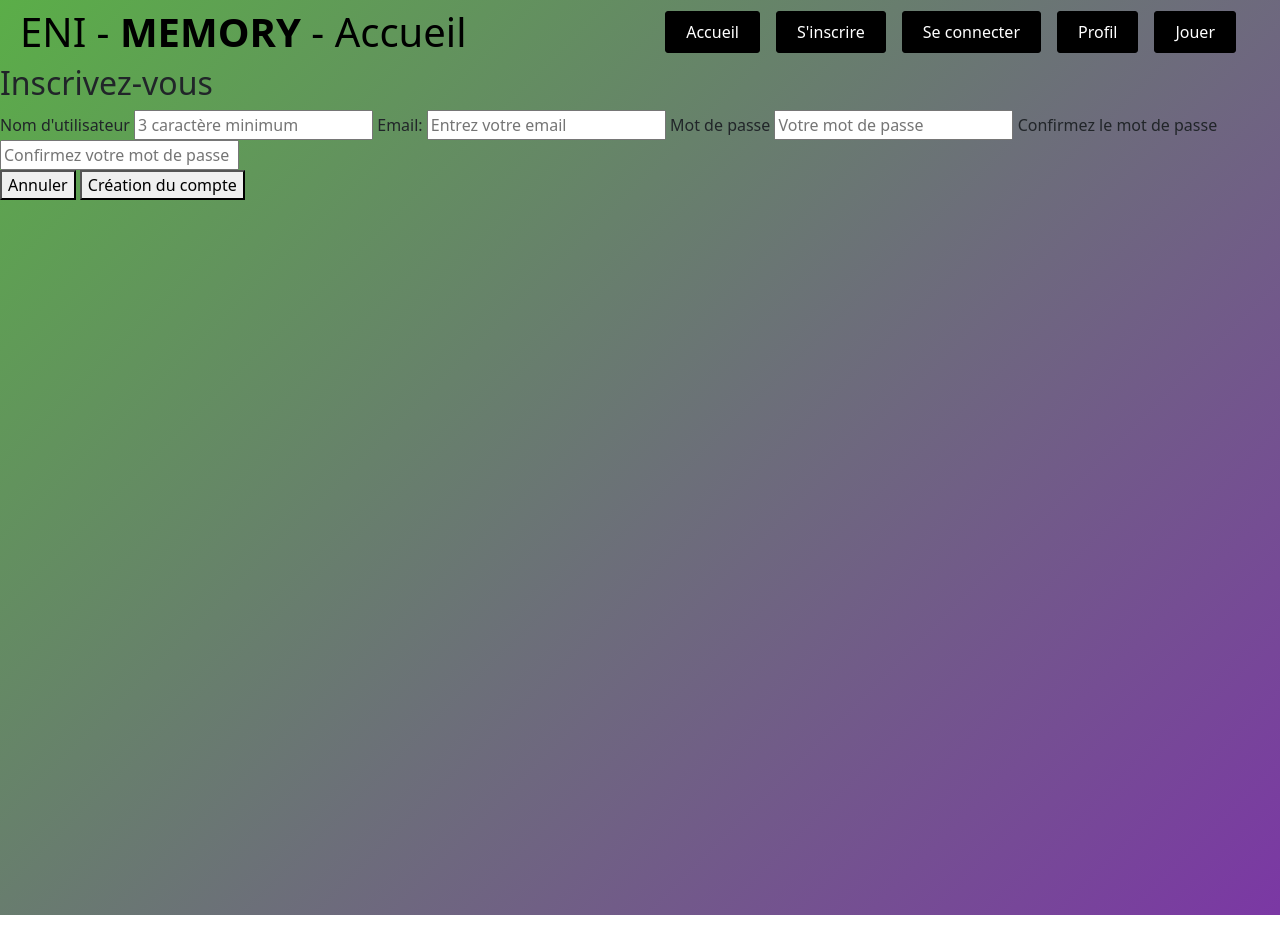
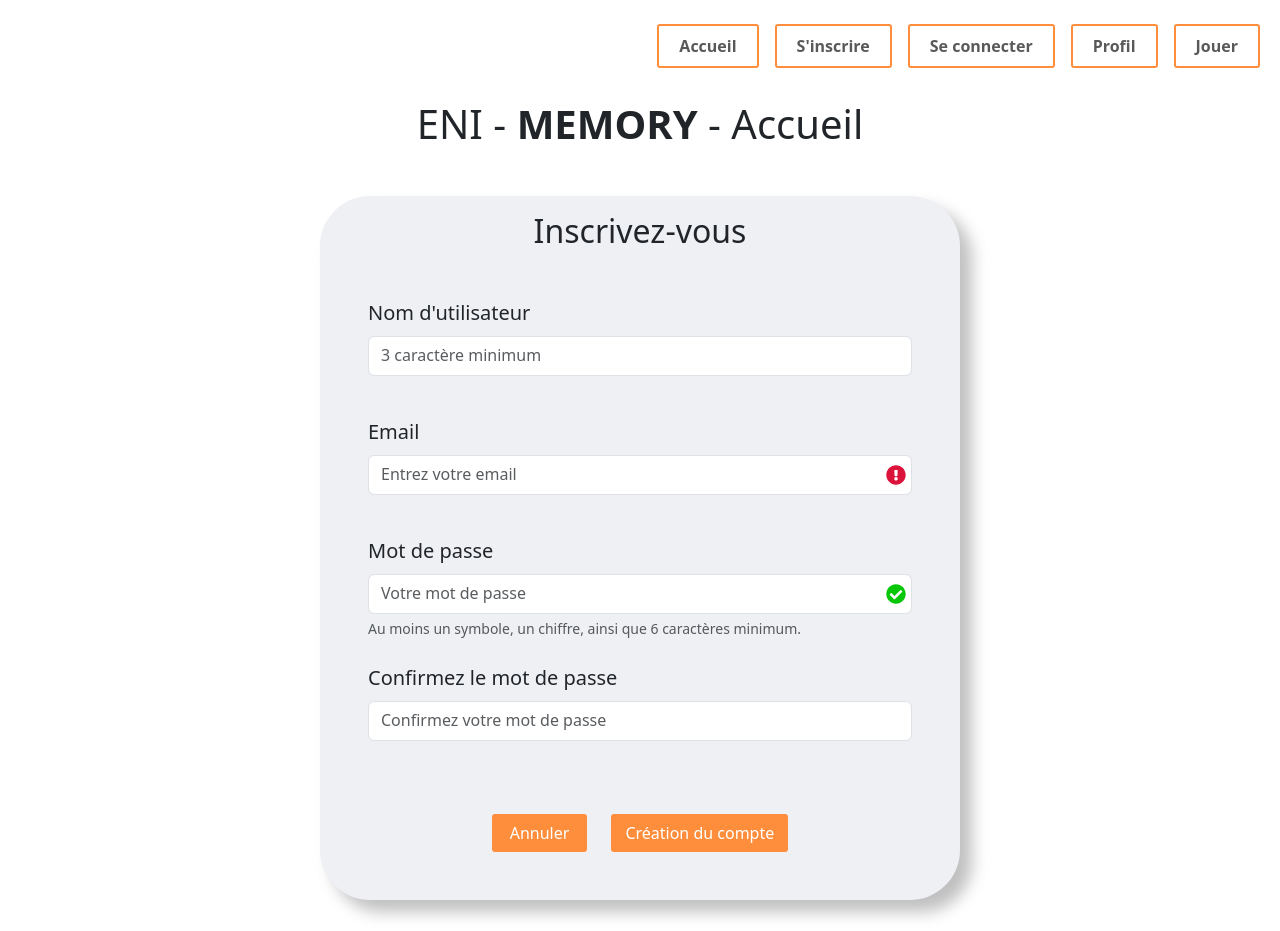
Before and after one commit to yeyemelodie01/memory, a plain HTML site: page signin.html in a window 1280 px wide. Drawn offline with nearby package versions, Linux system fonts and the light colour scheme.

Commit message:
add modifications all page and finish css page profil

```diff
--- a/css/components/buttons.css
+++ b/css/components/buttons.css
@@ -1,8 +1,20 @@
 /* HEADER */
 nav li{
-    border: 1px solid #000;
-    background: #000;
+    border: 2px solid #ff8e3c;
+    background: transparent;
     border-radius: 3px;
-    color: #FFF;
+    color: #0d0d0d;
     padding: 0 12px;
 }
+
+nav li:hover{
+    background: #ff8e3c;
+}
+
+.btn-form{
+    border: 2px solid #ff8e3c;
+    border-radius: 3px;
+    padding: 5px 12px;
+    background: #ff8e3c;
+    color: #fffffe;
+}
--- /dev/null
+++ b/css/components/form.css
@@ -0,0 +1,21 @@
+input {
+
+}
+
+.img-error{
+    background-image: url('../../assets/error.svg');
+    background-size: 20px;
+    background-repeat: no-repeat;
+    background-position: 99% center;
+}
+
+.img-valid{
+    background-image: url('../../assets/check.svg');
+    background-size: 20px;
+    background-repeat: no-repeat;
+    background-position: 99% center;
+}
+
+img{
+    width: 12%;
+}
--- a/css/style.css
+++ b/css/style.css
@@ -1,6 +1,6 @@
 /* GENERAL */
 *{
-  margin: auto;
+  margin: 0 auto;
 }
 
 img{
@@ -8,11 +8,17 @@ img{
 }
 
 body{
-  background: rgb(79,168,59);
-  background: linear-gradient(135deg, rgba(79,168,59,0.9332107843137255) 0%, rgba(108,33,154,0.8995973389355743) 100%);
+  background: #eff0f3;
   height: 915px;
+  color: #2a2a2a;
 }
 
 main{
-  height: 813px;
+
 }
+
+section{
+  box-shadow: 12px 12px 16px 0 rgba(0, 0, 0, 0.25), -8px -8px 12px 0 rgba(255, 255, 255, 0.3);
+  border-radius: 50px;
+  background: #eff0f3;
+}
--- a/signin.html
+++ b/signin.html
@@ -1,12 +1,13 @@
 <!DOCTYPE html>
 <html lang="en">
   <head>
-    <meta charset="UTF-8">
-    <meta name="viewport" content="width=device-width, initial-scale=1.0">
+    <meta charset="UTF-8" />
+    <meta name="viewport" content="width=device-width, initial-scale=1.0" />
     <title>S'inscrire</title>
 
     <link rel="stylesheet" href="css/style.css" />
     <link rel="stylesheet" href="css/components/buttons.css" />
+    <link rel="stylesheet" href="css/components/form.css" />
 
     <link
       href="https://cdn.jsdelivr.net/npm/bootstrap@5.3.2/dist/css/bootstrap.min.css"
@@ -16,52 +17,110 @@
     />
   </head>
   <body>
-    <header>
+    <header class="my-3">
       <nav class="navbar navbar-expand-lg">
         <div class="container-fluid">
-          <div class="row w-100">
-            <h1 class="mb-0 mx-2 text-black col-5">ENI - <strong>MEMORY</strong> - <span id="nav_page">Accueil</span></h1>
-            <div class="collapse navbar-collapse justify-content-end align-items-center mb-0 col-5" id="navbarSupportedContent">
-              <ul class="navbar-nav mb-lg-0  mx-2">
+          <div
+            class="collapse navbar-collapse justify-content-end align-items-center mb-0"
+            id="navbarSupportedContent"
+          >
+            <ul class="navbar-nav mb-lg-0 mx-2">
               <li class="nav-item me-3">
-                  <a class="nav-link text-white" href="index.html">Accueil</a>
+                <a class="nav-link fw-bold" href="index.html">Accueil</a>
               </li>
               <li class="nav-item me-3">
-                  <a class="nav-link text-white" href="signin.html">S'inscrire</a></li>
+                <a class="nav-link fw-bold" href="signin.html">S'inscrire</a>
+              </li>
               <li class="nav-item me-3">
-                  <a class="nav-link text-white" href="login.html">Se connecter</a></li>
+                <a class="nav-link fw-bold" href="login.html">Se connecter</a>
+              </li>
               <li class="nav-item me-3">
-                  <a class="nav-link text-white" href="profil.html">Profil</a>
+                <a class="nav-link fw-bold" href="profil.html">Profil</a>
               </li>
-                <li class="nav-item ">
-                  <a class="nav-link text-white" href="game.html">Jouer</a>
+              <li class="nav-item">
+                <a class="nav-link fw-bold" href="game.html">Jouer</a>
               </li>
             </ul>
-            </div>
           </div>
         </div>
       </nav>
     </header>
 
-    <main>
-        <section>
-            <h2>Inscrivez-vous</h2>
-                <form action="Post">
-                    <label for="userName">Nom d'utilisateur</label>
-                    <input type="text" id="userName" class="bidule" placeholder="3 caractère minimum">
-
-                    <label for="email">Email:</label>
-                    <input type="text" id="email" class="bidule" placeholder="Entrez votre email">
-
-                    <label for="mdp">Mot de passe</label>
-                    <input type="password" id="mdp" class="bidule" placeholder="Votre mot de passe">
-
-                    <label for="validMpd">Confirmez le mot de passe</label>
-                    <input type="password" id="validMpd" class="bidule" placeholder="Confirmez votre mot de passe">
-
-                    <div>
-                        <button type="reset">Annuler</button>
-                        <button type="submit">Création du compte</button>
+    <main class="my-4 mx-auto d-flex flex-column justify-content-center">
+      <h1 class="mb-5 mx-2 text-center">
+        ENI - <strong>MEMORY</strong> - <span id="nav_page">Accueil</span>
+      </h1>
+      <section class="w-50 px-5 pb-5 pt-3">
+        <h2 class="text-center mb-5">Inscrivez-vous</h2>
+        <form action="Post" class="m-0">
+          <div class="d-flex flex-column mb-3">
+            <label for="userName" class="ms-0 mb-2 fs-5"
+              >Nom d'utilisateur</label
+            >
+            <input
+              type="text"
+              id="userName"
+              class="pb-2 form-control"
+              placeholder="3 caractère minimum"
+              aria-describedby="inputAlert"
+            />
+            <p
+              id="inputAlert"
+              class="ms-0 mb-0 form-text text-danger invisible"
+            >
+              Choississez un pseudo contenant au moins 3 caractères.
+            </p>
+          </div>
+          <div class="d-flex flex-column mb-3">
+            <label for="email" class="ms-0 mb-2 fs-5">Email</label>
+            <input
+              type="text"
+              id="email"
+              class="pb-2 form-control img-error"
+              placeholder="Entrez votre email"
+            />
+            <p
+              id="inputAlert"
+              class="ms-0 mb-0 form-text text-danger invisible"
+            >
+              Rentrez un email valide.
+            </p>
+          </div>
+          <div class="d-flex flex-column mb-4">
+            <label for="mdp" class="ms-0 mb-2 fs-5">Mot de passe</label>
+            <input
+              type="password"
+              id="mdp"
+              class="pb-2 form-control img-valid"
+              placeholder="Votre mot de passe"
+              aria-describedby="passwordHelpBlock"
+            />
+            <p id="passwordHelpBlock" class="ms-0 mb-0 form-text">
+              Au moins un symbole, un chiffre, ainsi que 6 caractères minimum.
+            </p>
+          </div>
+          <div class="d-flex flex-column mb-5">
+            <label for="validMpd" class="ms-0 mb-2 fs-5"
+              >Confirmez le mot de passe</label
+            >
+            <input
+              type="password"
+              id="validMpd"
+              class="pb-2 form-control"
+              placeholder="Confirmez votre mot de passe"
+            />
+            <p
+              id="inputAlert"
+              class="ms-0 mb-0 form-text text-danger invisible"
+            >
+              Choississez un pseudo contenant au moins 3 caractères.
+            </p>
+          </div>
+          <div class="d-flex justify-content-center mt-4">
+            <button type="reset" class="btn-form px-3 py-1 me-4">
+              Annuler
+            </button>
+            <button type="submit" class="btn-form">Création du compte</button>
           </div>
         </form>
       </section>
@@ -72,6 +131,6 @@
       integrity="sha384-C6RzsynM9kWDrMNeT87bh95OGNyZPhcTNXj1NW7RuBCsyN/o0jlpcV8Qyq46cDfL"
       crossorigin="anonymous"
     ></script>
-    <script  type="module" src="js/app.js"></script>
+    <script type="module" src="js/app.js"></script>
   </body>
 </html>
```
Also changed, not shown: game.html (+19 -14 lines), index.html (+19 -14 lines), login.html (+47 -29 lines), profil.html (+66 -42 lines). Lines whose indentation alone changed are shown as unchanged.
